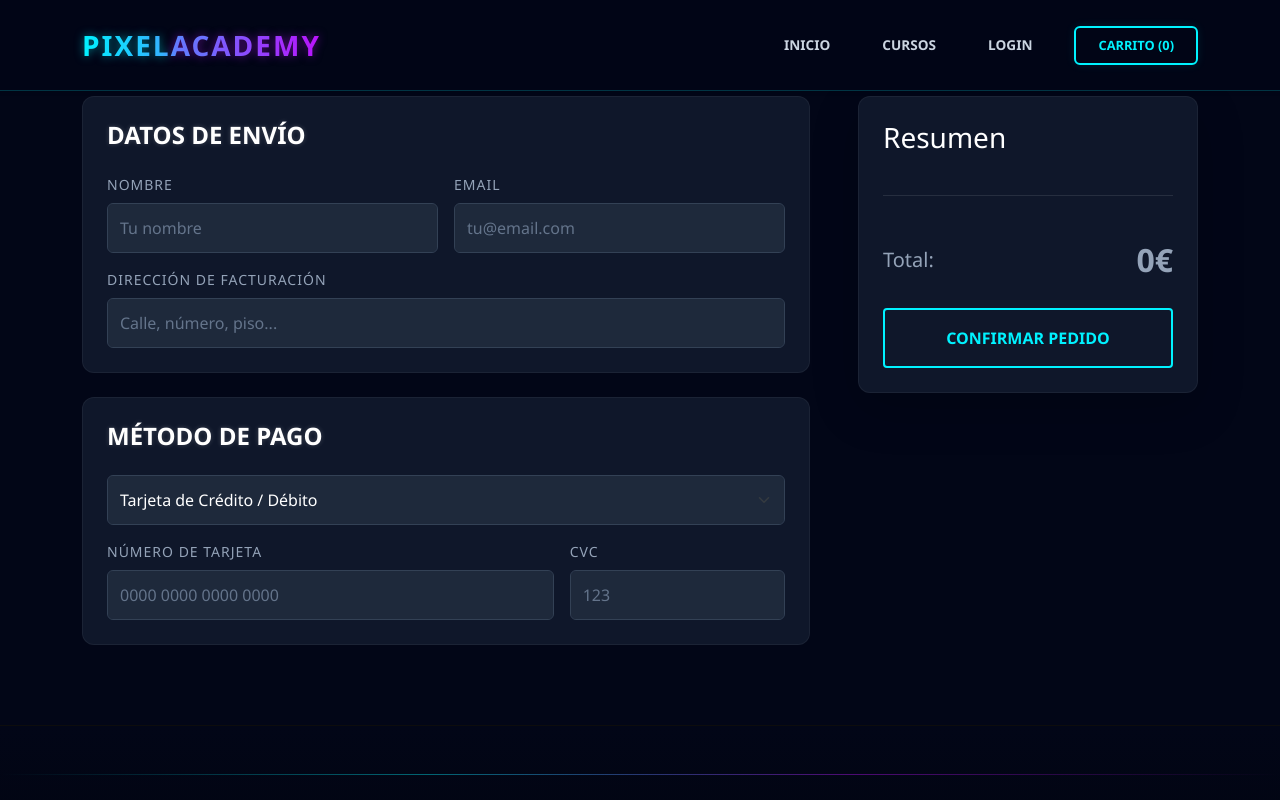
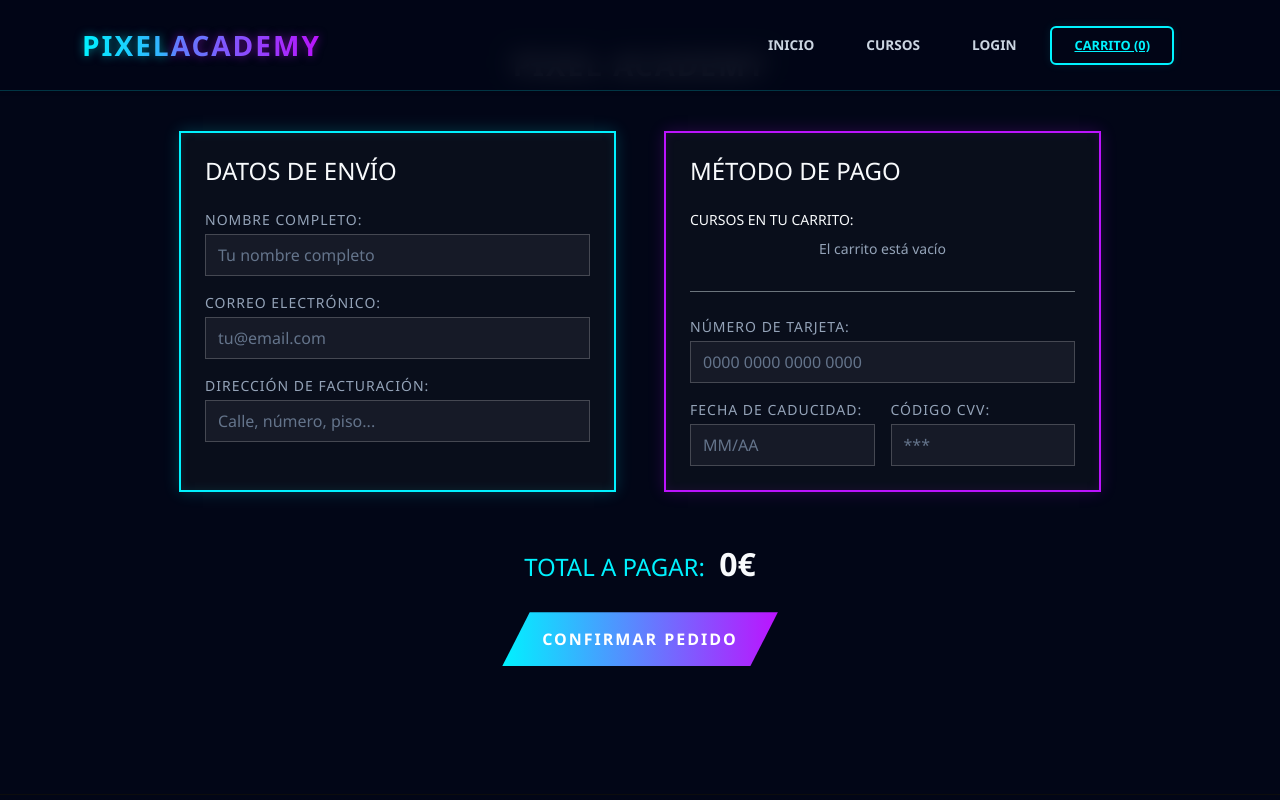
Before and after one commit to Oscar04525/PixelAcademy, an Angular app: page /checkout in a window 1280 px wide. Shown: the top 800 px of the page. Built offline with nearby package versions, Linux system fonts and the light colour scheme.

Commit message:
cambio de carrito

```diff
--- a/src/app/app.routes.ts
+++ b/src/app/app.routes.ts
@@ -16,7 +16,7 @@ export const routes: Routes = [
   { path: 'detalle-curso/:id', component: DetalleCursoComponent },
   { path: 'login', component: LoginComponent },
   { path: 'register', component: RegisterComponent },
-  { path: 'cart', component: CartComponent },
+  { path: 'carrito', component: CartComponent },
   { path: 'checkout', component: CheckoutComponent },
   { path: 'contact', component: ContactComponent },
   { path: 'about', component: AboutUsComponent },
--- a/src/app/components/navbar/navbar.component.html
+++ b/src/app/components/navbar/navbar.component.html
@@ -18,11 +18,11 @@
           <a class="nav-link text-white fw-semibold px-2" routerLink="/catalog" routerLinkActive="nav-active">CURSOS</a>
         <li class="nav-item">
         <a class="nav-link text-white fw-semibold px-2" routerLink="/login" routerLinkActive="nav-active">LOGIN</a>        </li>
+        <a routerLink="/carrito" class="btn-carrito-neon">
+          CARRITO ({{ cartCount() }})
+        </a>
+        <li class="nav-item ms-lg-2">
 
-        <li class="nav-item ms-lg-2">
-          <button class="btn-carrito-neon" routerLink="/checkout">
-            CARRITO ({{ cartService.totalItems() }})
-          </button>
         </li>
 
       </ul>
--- a/src/app/components/navbar/navbar.component.ts
+++ b/src/app/components/navbar/navbar.component.ts
@@ -1,4 +1,5 @@
-import { Component, inject } from '@angular/core';
+
+import { Component, inject, computed } from '@angular/core';
 import { CommonModule } from '@angular/common';
 import { RouterLink, RouterLinkActive } from '@angular/router';
 import { CartService } from '../../services/cart.service';
@@ -13,4 +14,5 @@ import { CartService } from '../../services/cart.service';
 export class NavbarComponent {
   // Inyectamos el servicio para que el HTML lo use
   public cartService = inject(CartService);
+  cartCount = computed(() => this.cartService.cart().length);
 }
--- a/src/app/pages/cart/cart.component.html
+++ b/src/app/pages/cart/cart.component.html
@@ -1,39 +1,64 @@
-<div class="container mt-5 pt-5 text-white">
-  <h2 class="text-neon mb-4 text-center">TU CARRITO</h2>
+<div class="cart-wrapper">
+  <div class="container py-5">
 
-  @if (cartService.getCart().length > 0) {
-    <div class="row">
-      <div class="col-md-8">
+    <div class="text-center mb-5">
+      <h1 class="logo-text">TU CARRITO</h1>
+    </div>
+
+    <div class="row g-4">
+      <!-- LISTA DE CURSOS (LADO IZQUIERDO) -->
+      <div class="col-lg-8">
         @for (item of cartService.getCart(); track item.id) {
-          <div class="card mb-3 p-3 bg-dark border-secondary d-flex flex-row align-items-center">
-            <img [src]="item.image" style="width: 80px; height: 50px; object-fit: cover;" class="rounded">
-            <div class="ms-3 flex-grow-1">
-              <h5 class="mb-0 text-white">{{ item.title }}</h5>
-              <span class="text-neon">{{ item.price }}€</span>
+          <div class="cyber-card cian-glow mb-3 p-3">
+            <div class="d-flex align-items-center justify-content-between">
+              <div class="d-flex align-items-center">
+                <!-- Imagen del curso -->
+                <img [src]="item.image" alt="Curso" class="img-curso-mini me-3">
+
+                <div>
+                  <h5 class="text-white mb-1">{{ item.title }}</h5>
+                  <p class="cian-text mb-0 fw-bold">{{ item.price }}€</p>
+                </div>
+              </div>
+
+              <!-- BOTÓN X PARA BORRAR -->
+              <button class="btn-borrar-pixel" (click)="cartService.removeFromCart(item.id)">
+                ✕
+              </button>
             </div>
+          </div>
+        } @empty {
+          <div class="cyber-card purple-glow p-5 text-center">
+            <h3 class="text-white">Tu carrito está vacío</h3>
+            <a routerLink="/catalog" class="cian-text mt-3 d-inline-block text-decoration-none">Ver cursos disponibles</a>
           </div>
         }
       </div>
 
-      <div class="col-md-4">
-        <div class="card p-4 bg-dark border-neon shadow-lg">
-          <h4 class="text-white">Resumen</h4>
-          <hr class="text-secondary">
+      <!-- RESUMEN (LADO DERECHO) -->
+      <div class="col-lg-4">
+        <div class="cyber-card purple-glow p-4">
+          <h4 class="purple-text mb-4">RESUMEN</h4>
+
+          <div class="d-flex justify-content-between mb-3">
+            <span class="text-gray">Subtotal:</span>
+            <span class="text-white">{{ cartService.totalPrice() }}€</span>
+          </div>
+
+          <hr class="border-secondary">
+
           <div class="d-flex justify-content-between mb-4">
-            <span>Total:</span>
-            <span class="text-neon fw-bold fs-4">{{ cartService.totalPrice() }}€</span>
+            <span class="text-white fs-5">TOTAL:</span>
+            <span class="purple-text fs-4 fw-bold">{{ cartService.totalPrice() }}€</span>
           </div>
-          <button class="btn btn-neon w-100 fw-bold" routerLink="/checkout">
+
+          <!-- ESTE BOTÓN TE MANDA A LA OTRA PÁGINA -->
+          <button class="btn-proceder-pago" routerLink="/checkout">
             PROCEDER AL PAGO
           </button>
         </div>
       </div>
     </div>
-  }
-  @else {
-    <div class="text-center py-5">
-      <p class="text-secondary lead">No hay cursos en el carrito.</p>
-      <button class="btn btn-outline-info mt-3" routerLink="/catalog">Volver al catálogo</button>
-    </div>
-  }
+
+  </div>
 </div>
--- a/src/app/pages/checkout/checkout.component.html
+++ b/src/app/pages/checkout/checkout.component.html
@@ -1,73 +1,99 @@
-<div class="container mt-5 pt-5 mb-5">
-  <div class="row g-5">
-    <div class="col-lg-8">
-      <!-- Sección de Envío -->
-      <div class="card p-4 mb-4">
-        <h4 class="text-neon mb-4">DATOS DE ENVÍO</h4>
-        <div class="row g-3">
-          <div class="col-md-6">
-            <label class="text-white small mb-2">Nombre</label>
-            <input type="text" class="form-control" placeholder="Tu nombre">
+<div class="checkout-wrapper">
+  <div class="container py-5">
+
+    <!-- TÍTULO PRINCIPAL -->
+    <div class="text-center mb-5">
+      <h1 class="logo-text">PIXEL ACADEMY</h1>
+    </div>
+
+    <div class="row g-5 justify-content-center">
+
+      <!-- COLUMNA IZQUIERDA: DATOS DE ENVÍO (CIAN) -->
+      <div class="col-lg-5">
+        <div class="cyber-card cian-glow p-4 h-100">
+          <div class="card-header-cyber mb-4">
+            <h4 class="cian-text m-0">DATOS DE ENVÍO</h4>
           </div>
-          <div class="col-md-6">
-            <label class="text-white small mb-2">Email</label>
-            <input type="email" class="form-control" placeholder="tu@email.com">
-          </div>
-          <div class="col-12">
-            <label class="text-white small mb-2">Dirección de facturación</label>
-            <input type="text" class="form-control" placeholder="Calle, número, piso...">
+
+          <div class="row g-3">
+            <div class="col-12">
+              <label class="text-gray small mb-1">NOMBRE COMPLETO:</label>
+              <input type="text" class="input-pixel-cian" placeholder="Tu nombre completo">
+            </div>
+            <div class="col-12">
+              <label class="text-gray small mb-1">CORREO ELECTRÓNICO:</label>
+              <input type="email" class="input-pixel-cian" placeholder="tu@email.com">
+            </div>
+            <div class="col-12">
+              <label class="text-gray small mb-1">DIRECCIÓN DE FACTURACIÓN:</label>
+              <input type="text" class="input-pixel-cian" placeholder="Calle, número, piso...">
+            </div>
           </div>
         </div>
       </div>
 
-      <!-- Sección de Pago -->
-      <div class="card p-4">
-        <h4 class="text-neon mb-4">MÉTODO DE PAGO</h4>
-        <div class="mb-3">
-          <select class="form-select form-control">
-            <option>Tarjeta de Crédito / Débito</option>
-            <option>PayPal</option>
-            <option>Transferencia Bancaria</option>
-          </select>
-        </div>
-        <div class="row g-3">
-          <div class="col-md-8">
-            <label class="text-white small mb-2">Número de Tarjeta</label>
-            <input type="text" class="form-control" placeholder="0000 0000 0000 0000">
+      <!-- COLUMNA DERECHA: MÉTODO DE PAGO (MORADO) -->
+      <div class="col-lg-5">
+        <div class="cyber-card purple-glow p-4 h-100">
+          <div class="card-header-cyber mb-4">
+            <h4 class="purple-text m-0">MÉTODO DE PAGO</h4>
           </div>
-          <div class="col-md-4">
-            <label class="text-white small mb-2">CVC</label>
-            <input type="text" class="form-control" placeholder="123">
+
+          <!-- LISTA DE CURSOS CON BOTÓN DE ELIMINAR -->
+          <div class="mb-4 border-bottom border-secondary pb-3">
+            <p class="small text-gray mb-2">CURSOS EN TU CARRITO:</p>
+
+            @for (item of cartService.getCart(); track item.id) {
+              <div class="d-flex justify-content-between align-items-center mb-2 small">
+                <div class="d-flex align-items-center">
+                  <!-- BOTÓN "X" PARA BORRAR -->
+                  <button
+                    type="button"
+                    class="btn-borrar me-2"
+                    (click)="cartService.removeFromCart(item.id)"
+                    title="Eliminar curso">
+                    ✕
+                  </button>
+                  <span class="text-white opacity-75">{{ item.title }}</span>
+                </div>
+                <span class="purple-text fw-bold">{{ item.price }}€</span>
+              </div>
+            } @empty {
+              <p class="text-center text-secondary small">El carrito está vacío</p>
+            }
+          </div>
+
+          <div class="row g-3">
+            <div class="col-12">
+              <label class="text-gray small mb-1">NÚMERO DE TARJETA:</label>
+              <input type="text" class="input-pixel-purple" placeholder="0000 0000 0000 0000">
+            </div>
+            <div class="col-6">
+              <label class="text-gray small mb-1">FECHA DE CADUCIDAD:</label>
+              <input type="text" class="input-pixel-purple" placeholder="MM/AA">
+            </div>
+            <div class="col-6">
+              <label class="text-gray small mb-1">CÓDIGO CVV:</label>
+              <input type="text" class="input-pixel-purple" placeholder="***">
+            </div>
           </div>
         </div>
       </div>
     </div>
 
-    <!-- Resumen lateral -->
-    <div class="col-lg-4">
-      <div class="card p-4 shadow-lg border-neon">
-        <h3 class="text-white mb-4">Resumen</h3>
-        <hr class="border-secondary opacity-25">
-
+    <!-- SECCIÓN DE CONFIRMACIÓN -->
+    <div class="row mt-5">
+      <div class="col-12 text-center">
         <div class="mb-4">
-          <!-- Usamos el signal del servicio con ()[cite: 1] -->
-          @for (item of cartService.getCart(); track item.id) {
-            <div class="d-flex justify-content-between mb-2 small">
-              <span class="text-secondary">{{ item.title }}</span>
-              <span class="text-white fw-bold">{{ item.price }}€</span>
-            </div>
-          }
+          <span class="text-white fs-4">TOTAL A PAGAR: </span>
+          <span class="cian-text fs-2 fw-bold ms-2">{{ cartService.totalPrice() }}€</span>
         </div>
 
-        <div class="d-flex justify-content-between align-items-center mb-4">
-          <span class="text-white fs-5">Total:</span>
-          <span class="text-neon fs-2 fw-bold">{{ cartService.totalPrice() }}€</span>
-        </div>
-
-        <button class="btn-neon w-100 py-3 fw-bold" (click)="pagar()">
+        <button class="btn-complete-order" (click)="pagar()">
           CONFIRMAR PEDIDO
         </button>
       </div>
     </div>
+
   </div>
 </div>
--- a/src/app/services/cart.service.ts
+++ b/src/app/services/cart.service.ts
@@ -1,33 +1,35 @@
-import { Injectable, signal, computed } from '@angular/core';
-import { Course } from '../model/course.model';
+import { Injectable, signal } from '@angular/core';
 
 @Injectable({
   providedIn: 'root'
 })
 export class CartService {
-  private cart = signal<Course[]>([]);
+  // Supongamos que tu señal se llama 'cart'
+  public cart = signal<any[]>([]);
 
-  // Función para obtener los items
   getCart() {
     return this.cart();
   }
 
-  // Función para añadir al carrito
-  addToCart(course: Course) {
-    this.cart.update(items => [...items, course]);
-  }
-
-  // Función que cuenta cuántos hay (el número que sale en el botón)
-  totalItems() {
-    return this.cart().length;
-  }
-
-  // Función para calcular el precio total
   totalPrice() {
     return this.cart().reduce((acc, item) => acc + item.price, 0);
   }
 
+  // ESTA ES LA FUNCIÓN QUE DEBE ESTAR EN EL SERVICIO
+  removeFromCart(productId: number) {
+    this.cart.set(this.cart().filter(item => item.id !== productId));
+  }
+  addToCart(product: any) {
+    // Añadimos el nuevo producto a la lista actual
+    this.cart.set([...this.cart(), product]);
+    console.log('Producto añadido:', product);
+  }
   clearCart() {
-    this.cart.set([]);
+    this.cart.set([]); // Establece el carrito como un array vacío
+    console.log('Carrito vaciado con éxito');
+  }
+
+  totalItems() {
+    return "";
   }
 }
--- a/src/styles.css
+++ b/src/styles.css
@@ -274,3 +274,116 @@ input.form-control {
   text-underline-offset: 5px;
   text-decoration-thickness: 2px !important;
 }
+/* Contenedores con Brillo */
+.cian-glow {
+  border: 2px solid #00f2ff !important;
+  box-shadow: 0 0 15px rgba(0, 242, 255, 0.2), inset 0 0 10px rgba(0, 242, 255, 0.1);
+  background: rgba(10, 15, 28, 0.9);
+}
+
+.purple-glow {
+  border: 2px solid #bc13fe !important;
+  box-shadow: 0 0 15px rgba(188, 19, 254, 0.2), inset 0 0 10px rgba(188, 19, 254, 0.1);
+  background: rgba(10, 15, 28, 0.9);
+}
+
+/* Inputs Estilo "Pixel" */
+.input-pixel-cian, .input-pixel-purple {
+  width: 100%;
+  background: rgba(255, 255, 255, 0.05);
+  border: 1px solid rgba(255, 255, 255, 0.2);
+  color: white;
+  padding: 8px 12px;
+  outline: none;
+  transition: 0.3s;
+}
+
+.input-pixel-cian:focus { border-color: #00f2ff; box-shadow: 0 0 8px #00f2ff; }
+.input-pixel-purple:focus { border-color: #bc13fe; box-shadow: 0 0 8px #bc13fe; }
+
+/* Botón Estilo imagen */
+.btn-complete-order {
+  background: linear-gradient(90deg, #00f2ff, #bc13fe);
+  border: none;
+  color: white;
+  padding: 15px 40px;
+  font-weight: bold;
+  letter-spacing: 2px;
+  clip-path: polygon(10% 0, 100% 0, 90% 100%, 0 100%); /* Forma trapezoidal */
+  transition: 0.3s;
+}
+
+.btn-complete-order:hover {
+  transform: scale(1.05);
+  box-shadow: 0 0 20px rgba(188, 19, 254, 0.6);
+}
+.btn-borrar {
+  background: transparent;
+  border: none;
+  color: #ff0055; /* Rojo neón */
+  font-size: 1.2rem;
+  font-weight: bold;
+  line-height: 1;
+  cursor: pointer;
+  transition: all 0.3s ease;
+  text-shadow: 0 0 5px rgba(255, 0, 85, 0.5);
+  padding: 0 5px;
+}
+
+.btn-borrar:hover {
+  color: #ff4d88;
+  transform: scale(1.3);
+  text-shadow: 0 0 10px rgba(255, 0, 85, 0.8);
+}
+/* Botón de borrar con efecto neón rojo */
+.btn-borrar-pixel {
+  background: transparent;
+  border: 2px solid #ff0055;
+  color: #ff0055;
+  width: 35px;
+  height: 35px;
+  border-radius: 5px;
+  font-weight: bold;
+  display: flex;
+  align-items: center;
+  justify-content: center;
+  cursor: pointer;
+  transition: all 0.3s;
+  box-shadow: 0 0 5px #ff0055;
+}
+
+.btn-borrar-pixel:hover {
+  background: #ff0055;
+  color: white;
+  box-shadow: 0 0 15px #ff0055;
+  transform: scale(1.1);
+}
+
+/* Imagen miniatura del curso */
+.img-curso-mini {
+  width: 100px;
+  height: 60px;
+  object-fit: cover;
+  border-radius: 4px;
+  border: 1px solid rgba(0, 242, 255, 0.3);
+}
+
+/* Botón de Proceder al Pago */
+.btn-proceder-pago {
+  width: 100%;
+  background: transparent;
+  border: 2px solid #00f2ff;
+  color: #00f2ff;
+  padding: 12px;
+  font-weight: bold;
+  text-transform: uppercase;
+  border-radius: 4px;
+  transition: 0.3s;
+  cursor: pointer;
+}
+
+.btn-proceder-pago:hover {
+  background: #00f2ff;
+  color: #000;
+  box-shadow: 0 0 20px #00f2ff;
+}
```
Also changed, not shown: src/app/pages/cart/cart.component.ts (+8 -0 lines).
